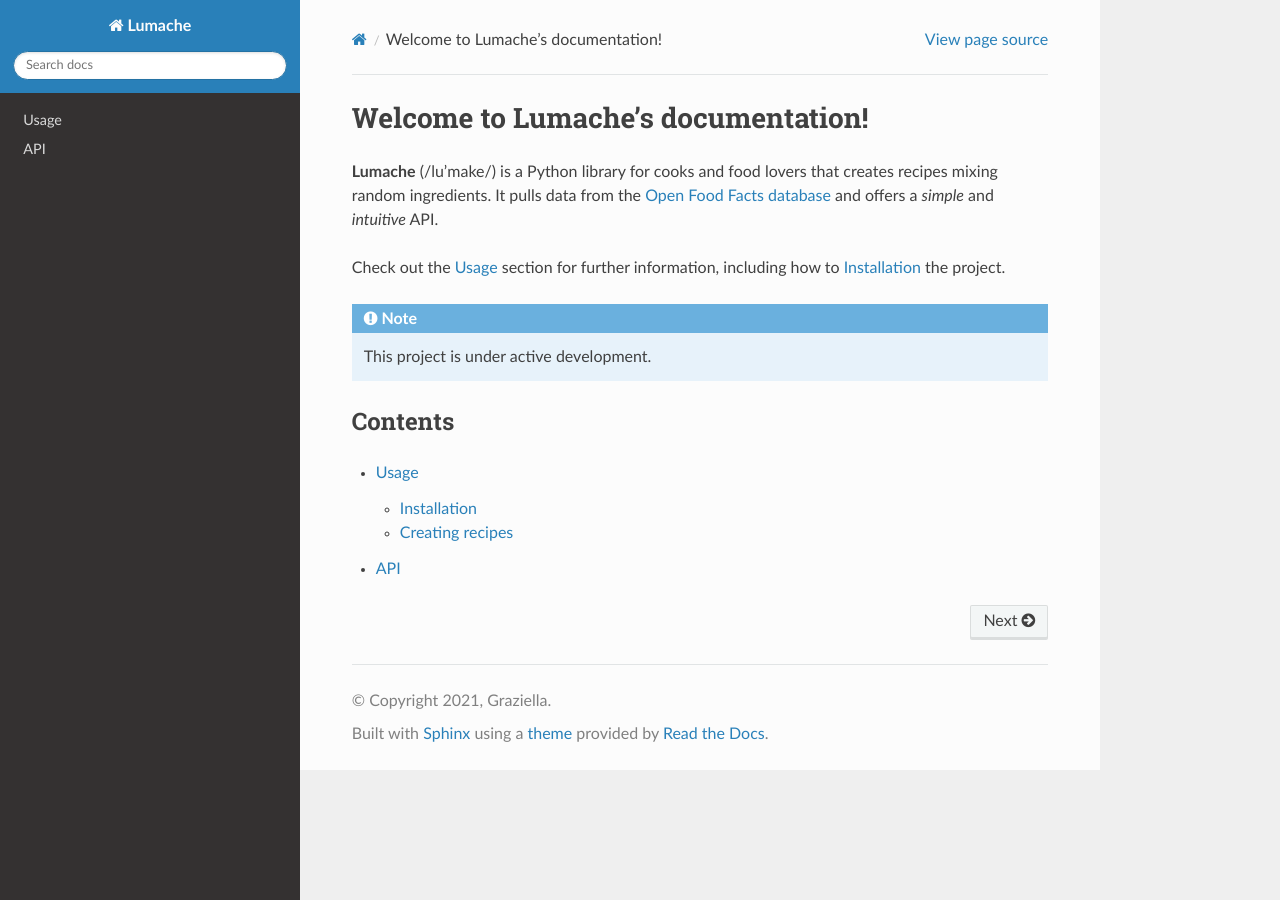
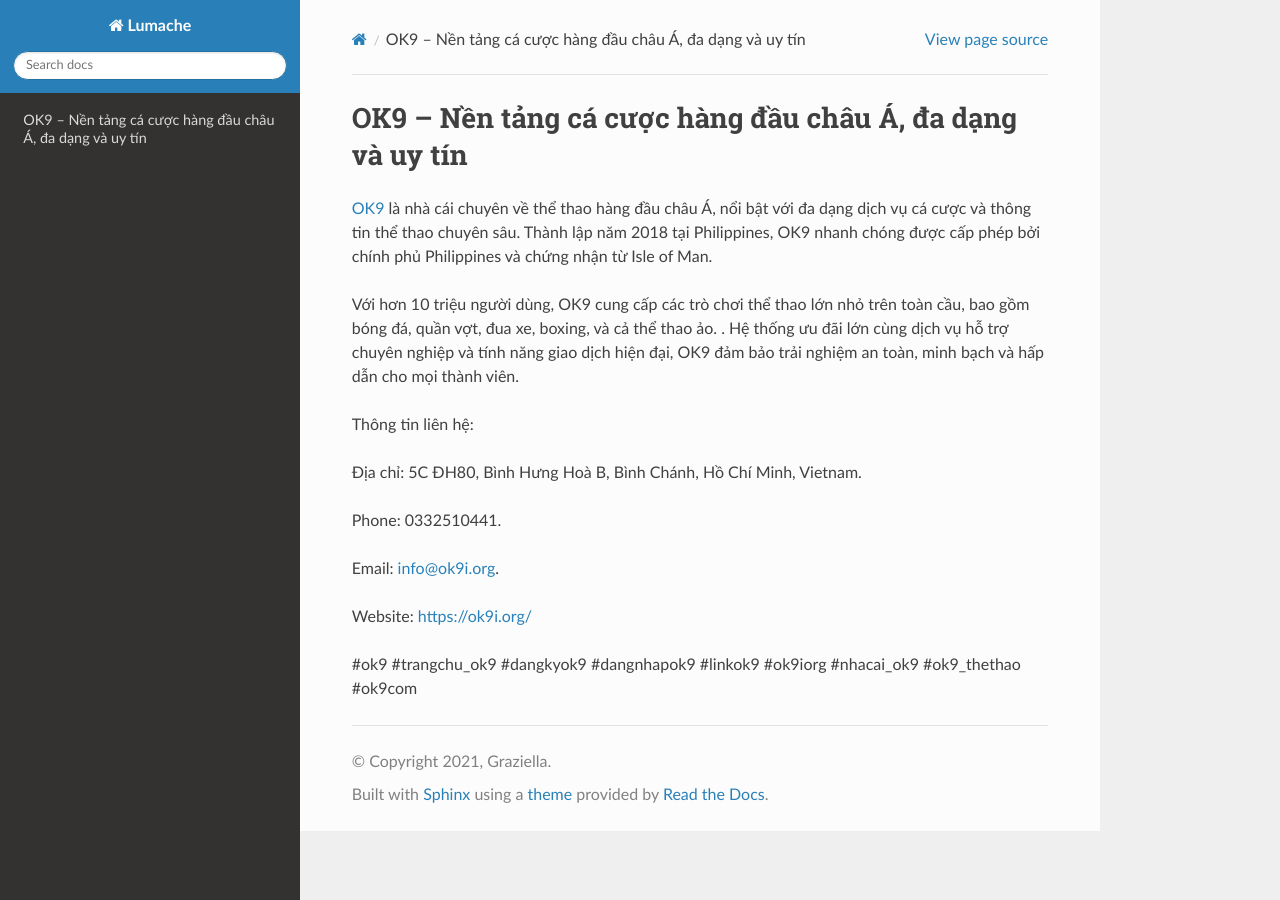
Before and after one commit to lthingocyen40/ok9iorg, a Sphinx documentation site: the page built from docs/source/index.rst, in a window 1280 px wide. Built offline with Sphinx 7.4.7 and the Read the Docs theme 3.1.0, drawn with Linux system fonts in a browser that asks for light colours.

Commit message:
Update index.rst

```diff
--- a/docs/source/index.rst
+++ b/docs/source/index.rst
@@ -1,22 +1,18 @@
-Welcome to Lumache's documentation!
+OK9 – Nền tảng cá cược hàng đầu châu Á, đa dạng và uy tín
 ===================================
 
-**Lumache** (/lu'make/) is a Python library for cooks and food lovers
-that creates recipes mixing random ingredients.
-It pulls data from the `Open Food Facts database <https://world.openfoodfacts.org/>`_
-and offers a *simple* and *intuitive* API.
+`OK9 <https://ok9i.org/>`_ là nhà cái chuyên về thể thao hàng đầu châu Á, nổi bật với đa dạng dịch vụ cá cược và thông tin thể thao chuyên sâu. Thành lập năm 2018 tại Philippines, OK9 nhanh chóng được cấp phép bởi chính phủ Philippines và chứng nhận từ Isle of Man.
 
-Check out the :doc:`usage` section for further information, including
-how to :ref:`installation` the project.
+Với hơn 10 triệu người dùng, OK9 cung cấp các trò chơi thể thao lớn nhỏ trên toàn cầu, bao gồm bóng đá, quần vợt, đua xe, boxing, và cả thể thao ảo. . Hệ thống ưu đãi lớn cùng dịch vụ hỗ trợ chuyên nghiệp và tính năng giao dịch hiện đại, OK9 đảm bảo trải nghiệm an toàn, minh bạch và hấp dẫn cho mọi thành viên.
 
-.. note::
+Thông tin liên hệ:
 
-   This project is under active development.
+Địa chỉ: 5C ĐH80, Bình Hưng Hoà B, Bình Chánh, Hồ Chí Minh, Vietnam.
 
-Contents
---------
+Phone: 0332510441.
 
-.. toctree::
+Email: info@ok9i.org.
 
-   usage
-   api
+Website: https://ok9i.org/
+
+#ok9 #trangchu_ok9 #dangkyok9 #dangnhapok9 #linkok9 #ok9iorg #nhacai_ok9 #ok9_thethao #ok9com
```
